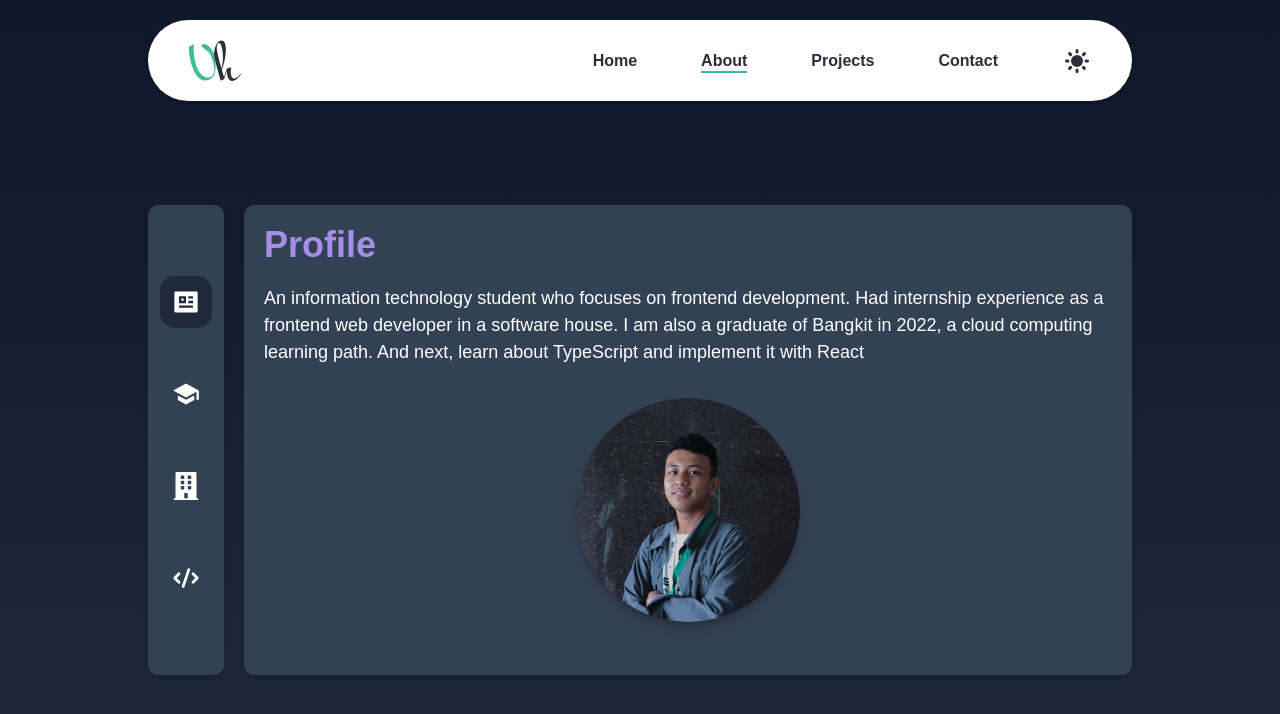
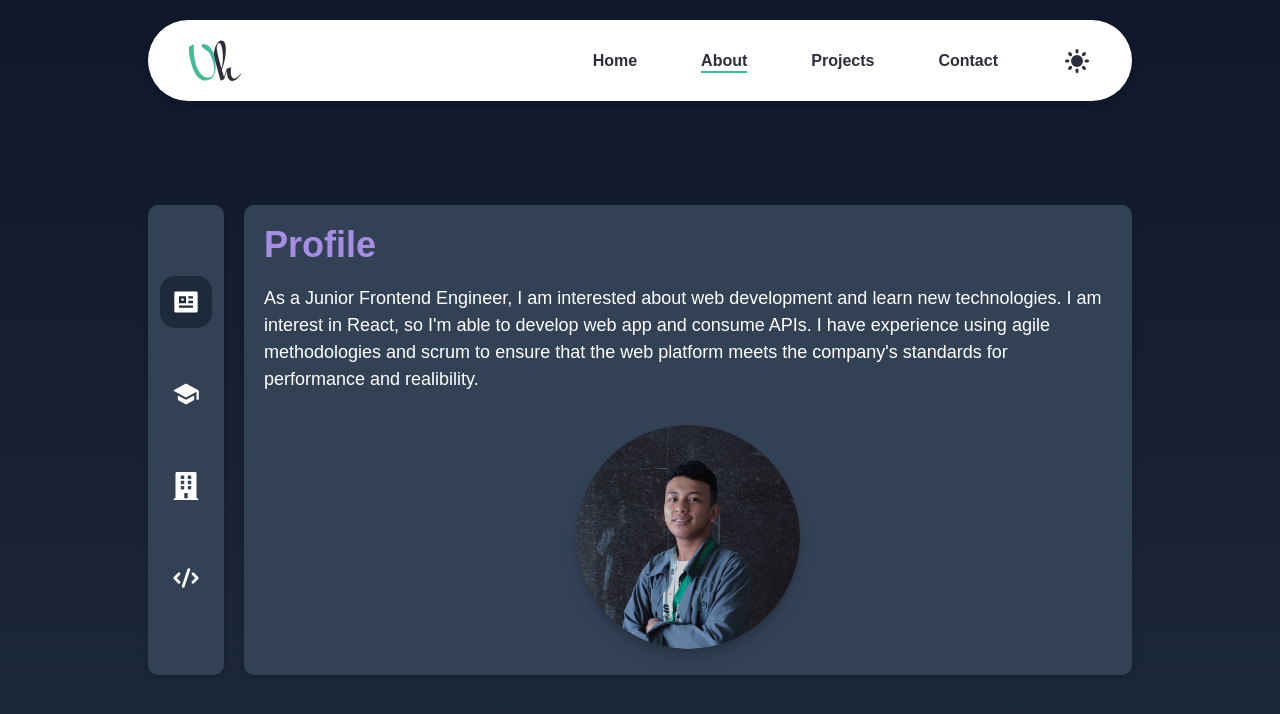
Before and after one commit to vickyadrii/personal-website-1.0, a React (Create React App) app: page /about in a window 1280 px wide. Shown: the top 714 px of the page. Built offline with nearby package versions, Linux system fonts and the light colour scheme.

Commit message:
update wording

```diff
--- a/src/components/about/Education.tsx
+++ b/src/components/about/Education.tsx
@@ -33,13 +33,20 @@ const Education: React.FC = () => {
           Majoring in Information Technology who learns about Algorithms, Data
           Structures, Calculus, Web Fundamentals, Machine Learning, Robotics,
           Cloud Computing, Micro Services, and Application Programming
-          Interfaces (APIs).
+          Interfaces (API).
         </p>
-        <p className="font-medium md:text-lg text-xs md:leading-normal leading-5">
-          Here I have community experience as a Public Relations in the
-          Programming Community, namely Tadulako Programming. We created a
-          design on Instagram for the new post.
-        </p>
+        <ul>
+          <li className="font-medium md:text-lg text-xs md:leading-normal leading-5">
+            ⚪ Curriculum Core Team - Google Developer Student Clubs of Tadulako
+            University
+          </li>
+          <li className="font-medium md:text-lg text-xs md:leading-normal leading-5">
+            ⚪ Public Relation - Programming Tadulako University
+          </li>
+          <li className="font-medium md:text-lg text-xs md:leading-normal leading-5">
+            ⚪ Cloud Computing Learning Path - Bangkit Graduate 2022
+          </li>
+        </ul>
       </div>
     </section>
   );
--- a/src/components/about/Profile.tsx
+++ b/src/components/about/Profile.tsx
@@ -9,11 +9,7 @@ const Profile: React.FC = () => {
           Profile
         </h2>
         <p className="font-medium md:text-lg text-xs md:leading-normal leading-5 text-primaryBlack dark:text-white">
-          An information technology student who focuses on frontend development.
-          Had internship experience as a frontend web developer in a software
-          house. I am also a graduate of Bangkit in 2022, a cloud computing
-          learning path. And next, learn about TypeScript and implement it with
-          React
+          As a Junior Frontend Engineer, I am interested about web development and learn new technologies. I am interest in React, so I'm able to develop web app and consume APIs. I have experience using agile methodologies and scrum to ensure that the web platform meets the company's standards for performance and realibility.
         </p>
       </div>
       <img
--- a/src/data.tsx
+++ b/src/data.tsx
@@ -19,25 +19,32 @@ export const dataExperience = {
   datas: [
     {
       id: 0,
+      company: "Mau Belajar Apa",
+      date: "January 2023 - Present",
+      title: "Junior Frontend Engineer",
+      desc: "Build, maintain, develop new features, and improve the education platform of the Eduqat web app using Next.js.",
+    },
+    {
+      id: 1,
       company: "Kalla Group",
-      date: "August 2022 - Present",
+      date: "August 2022 - December 2022",
       title: "Web Developer Intern",
       desc: "Develop WhatsApp Blast using Next.js, Express.js and Baileys. I learn a lot about work together with team UI/UX, System Analyst and Product Manager.",
     },
     {
-      id: 1,
+      id: 2,
       company: "Kodingna",
       date: "June 2022 - September 2022",
       title: "Frontend Web Developer Intern",
       desc: "Create landing page design on Figma and develop it with React.js and Tailwind.css. There, I learn about agile methodologies.",
     },
-    {
-      id: 2,
-      company: "Bangkit Academy 2022",
-      date: "February 2022 - July 2022",
-      title: "Cloud Computing Learning Path",
-      desc: "Learn Cloud Computing Fundamental using Google Cloud Platform, Softskills, and got friends from all over Indonesia",
-    },
+      // {
+      //   id: 3,
+      //   company: "Bangkit Academy 2022",
+      //   date: "February 2022 - July 2022",
+      //   title: "Cloud Computing Learning Path",
+      //   desc: "Learn Cloud Computing Fundamental using Google Cloud Platform, Softskills, and got friends from all over Indonesia",
+      // },
   ],
 };
 
```
